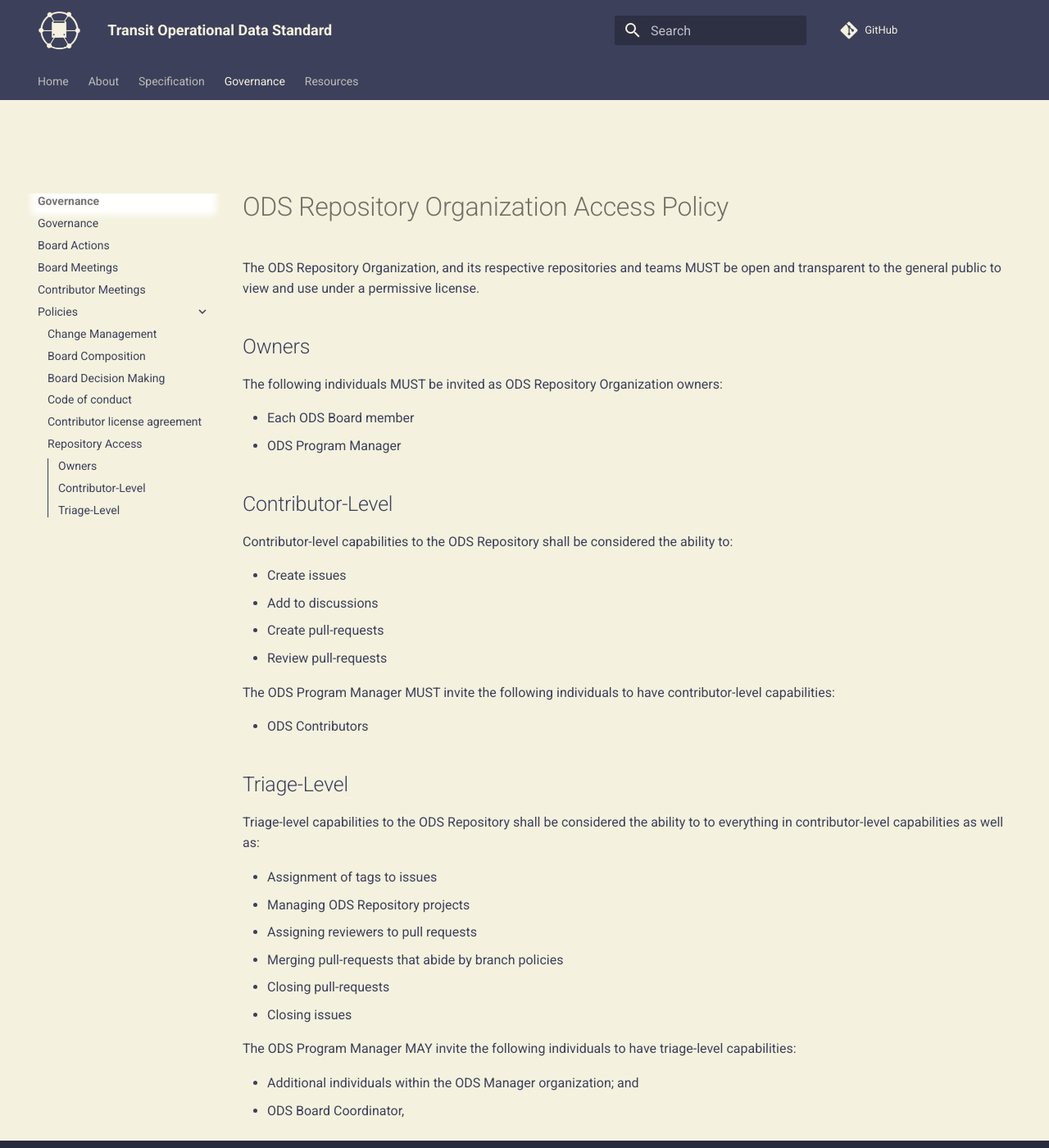
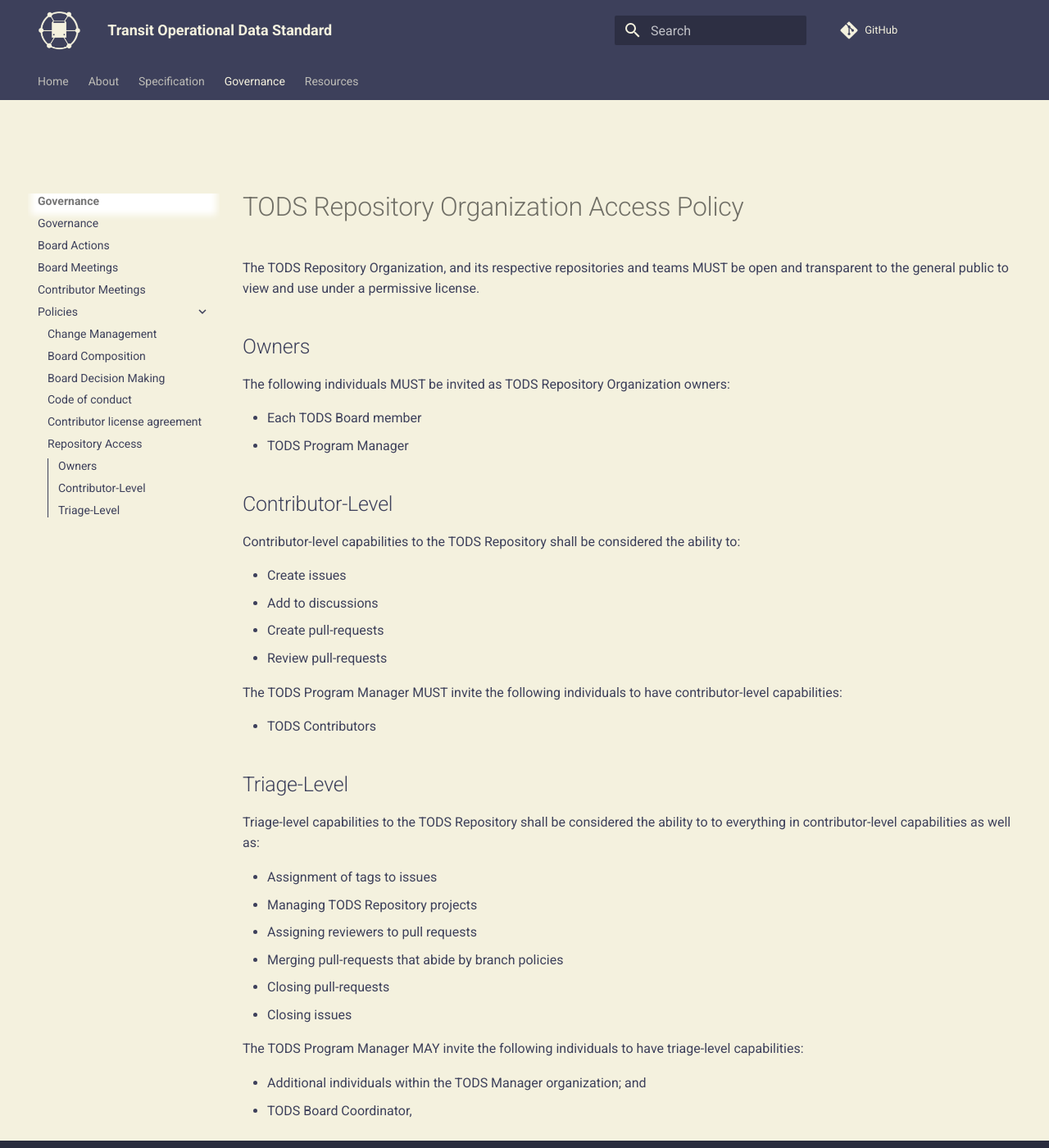
Before and after one commit to cal-itp/operational-data-standard, an MkDocs documentation site: the page built from docs/governance/policies/repository-organization-access.md, in a window 1280 px wide and 1400 px high. Shown: the whole window at 82% size. Built offline with MkDocs 1.6.1 and Material for MkDocs 9.7.7, drawn with Linux system fonts in a browser that asks for light colours; nearby versions of some CDN libraries; comment, search, counter and statistics services are not loaded.

Commit message:
repository-organization-access.md

```diff
--- a/docs/governance/policies/repository-organization-access.md
+++ b/docs/governance/policies/repository-organization-access.md
@@ -1,47 +1,47 @@
-# ODS Repository Organization Access Policy
+# TODS Repository Organization Access Policy
 
-The [ODS Repository Organization][repository-organization], and its respective repositories and teams MUST be open and transparent to the general public to view and use under a permissive license.
+The [TODS Repository Organization][repository-organization], and its respective repositories and teams MUST be open and transparent to the general public to view and use under a permissive license.
 
 ## Owners
 
-The following individuals MUST be invited as [ODS Repository Organization][repository-organization] owners:
+The following individuals MUST be invited as [TODS Repository Organization][repository-organization] owners:
 
-- Each [ODS Board][board] member
-- [ODS Program Manager][program-manager]
+- Each [TODS Board][board] member
+- [TODS Program Manager][program-manager]
 
 ## Contributor-Level
 
-Contributor-level capabilities to the [ODS Repository][repository] shall be considered the ability to:
+Contributor-level capabilities to the [TODS Repository][repository] shall be considered the ability to:
 
 - Create issues
 - Add to discussions
 - Create pull-requests
 - Review pull-requests
 
-The [ODS Program Manager][program-manager] MUST invite the following individuals to have contributor-level capabilities:
+The [TODS Program Manager][program-manager] MUST invite the following individuals to have contributor-level capabilities:
 
-- [ODS Contributors][contributor]
+- [TODS Contributors][contributor]
 
 ## Triage-Level
 
-Triage-level capabilities to the ODS Repository shall be considered the ability to to everything in contributor-level capabilities as well as:
+Triage-level capabilities to the TODS Repository shall be considered the ability to to everything in contributor-level capabilities as well as:
 
 - Assignment of tags to issues
-- Managing ODS Repository projects
+- Managing TODS Repository projects
 - Assigning reviewers to pull requests
 - Merging pull-requests that abide by branch policies
 - Closing pull-requests
 - Closing issues
 
-The [ODS Program Manager][program-manager] MAY invite the following individuals to have triage-level capabilities:
+The [TODS Program Manager][program-manager] MAY invite the following individuals to have triage-level capabilities:
 
-- Additional individuals within the [ODS Manager][manager] organization; and
-- [ODS Board Coordinator][board-coordinator],
+- Additional individuals within the [TODS Manager][manager] organization; and
+- [TODS Board Coordinator][board-coordinator],
 
-[program-manager]: ../governance.md#ods-program-manager
-[manager]: ../governance.md#ods-manager
-[board-coordinator]: ../governance.md#ods-board-coordinator
-[repository]: ../governance.md#ods-repository
-[repository-organization]: ../governance.md#ods-repository-organization
-[contributor]: ../governance.md#ods-contributor
-[board]: ../governance.md#ods-board-of-directors
+[program-manager]: ../governance.md#tods-program-manager
+[manager]: ../governance.md#tods-manager
+[board-coordinator]: ../governance.md#tods-board-coordinator
+[repository]: ../governance.md#tods-repository
+[repository-organization]: ../governance.md#tods-repository-organization
+[contributor]: ../governance.md#tods-contributor
+[board]: ../governance.md#tods-board-of-directors
```
